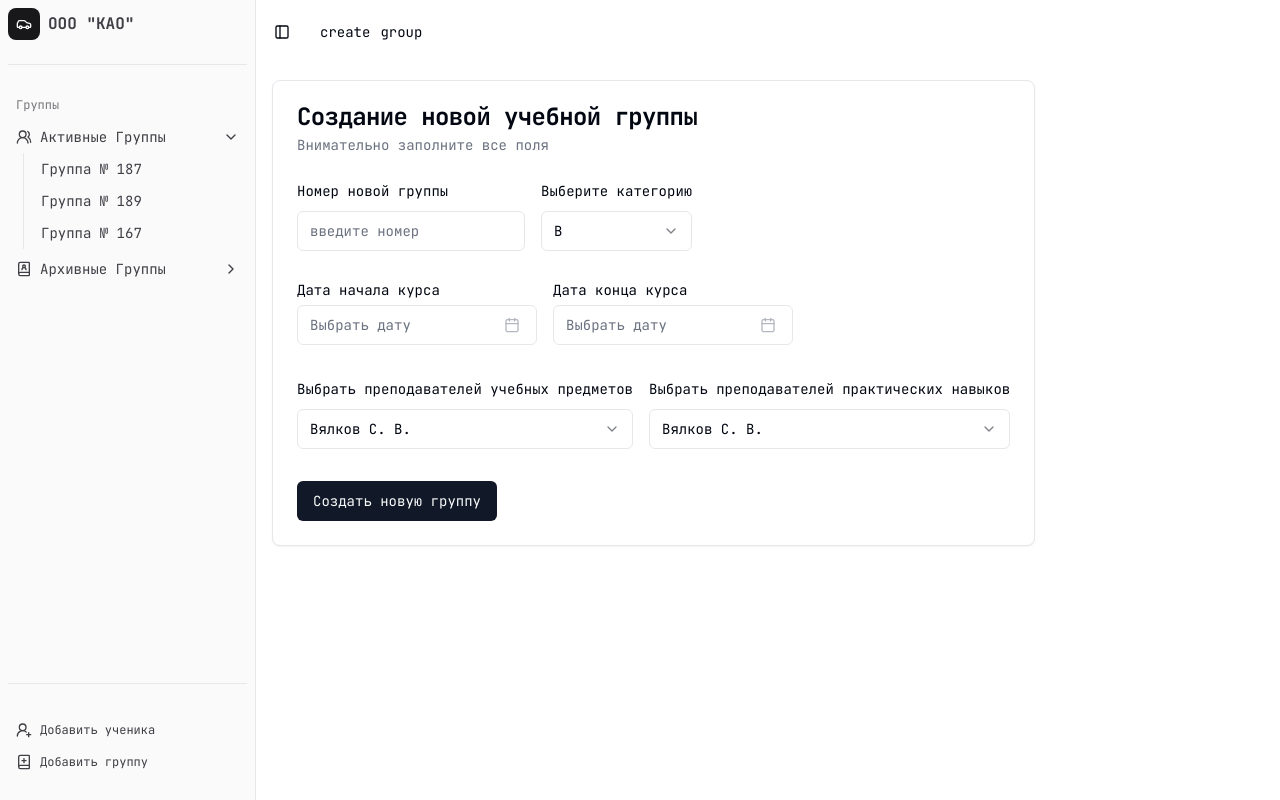
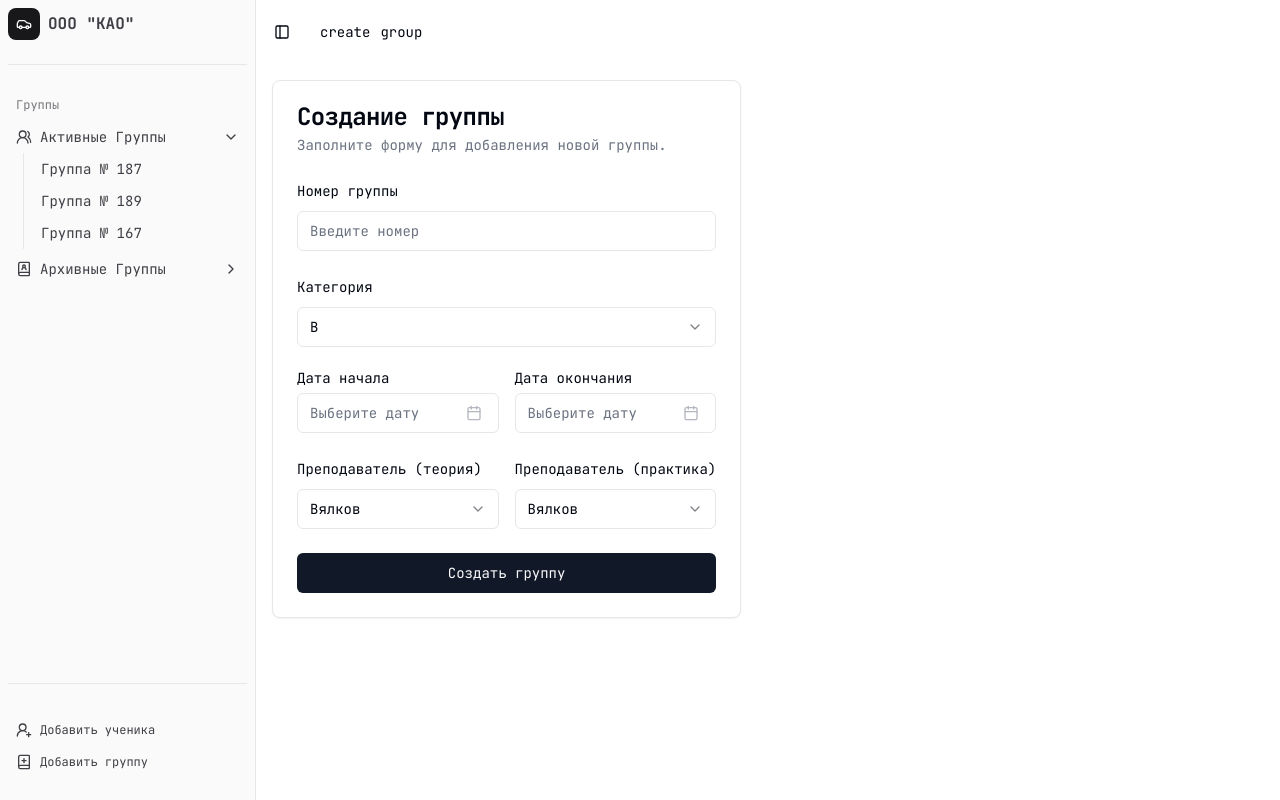
Before and after one commit to maximiloi/autoSchool-app, a Next.js app in the folder frontend/: page /create/group in a window 1280 px wide. Built offline with nearby package versions, Linux system fonts and the light colour scheme.

Commit message:
refactor: greate page

```diff
--- a/frontend/app/create/group/page.jsx
+++ b/frontend/app/create/group/page.jsx
@@ -1,19 +1,12 @@
-import {
-  Card,
-  CardContent,
-  CardDescription,
-  CardFooter,
-  CardHeader,
-  CardTitle,
-} from '@/components/ui/card';
+import { Card, CardContent, CardDescription, CardHeader, CardTitle } from '@/components/ui/card';
 import FormCreationTrainingGroup from '@/components/forms/creation-training-group';
 
 export default function CreationTrainingGroup() {
   return (
     <Card>
       <CardHeader>
-        <CardTitle>Создание новой учебной группы</CardTitle>
-        <CardDescription>Внимательно заполните все поля</CardDescription>
+        <CardTitle>Создание группы</CardTitle>
+        <CardDescription>Заполните форму для добавления новой группы.</CardDescription>
       </CardHeader>
       <CardContent>
         <FormCreationTrainingGroup />
--- a/frontend/components/forms/creation-training-group.jsx
+++ b/frontend/components/forms/creation-training-group.jsx
@@ -1,6 +1,6 @@
 'use client';
 
-import { CalendarIcon } from 'lucide-react';
+import { CalendarIcon, UsersIcon } from 'lucide-react';
 import { useForm } from 'react-hook-form';
 import { zodResolver } from '@hookform/resolvers/zod';
 import { z } from 'zod';
@@ -10,7 +10,6 @@ import { Calendar } from '@/components/ui/calendar';
 import {
   Form,
   FormControl,
-  FormDescription,
   FormField,
   FormItem,
   FormLabel,
@@ -30,28 +29,13 @@ import { ru } from 'date-fns/locale';
 import { useToast } from '@/hooks/use-toast';
 
 const formSchema = z.object({
-  groupNumber: z
-    .string()
-    .regex(/^\d+$/, {
-      message: 'Номер группы должен содержать только цифры.',
-    })
-    .min(1, {
-      message: 'Номер группы должен содержать хоть одну цифру.',
-    }),
-  category: z.enum(['A', 'B'], {
-    required_error: 'Выберите категорию.',
-  }),
-  startTrainingDates: z.date({
-    required_error: 'Обязательное поле для заполнения.',
-  }),
-  endTrainingDates: z.date({
-    required_error: 'Обязательное поле для заполнения.',
-  }),
-  theoryTeachers: z.enum(['Вялков'], {
-    required_error: 'Выберите категорию.',
-  }),
-  practiceTeachers: z.enum(['Вялков', 'Теплов', 'Холодов'], {
-    required_error: 'Выберите категорию.',
+  groupNumber: z.string().min(1, 'Введите номер группы').regex(/^\d+$/, 'Только цифры'),
+  category: z.enum(['A', 'B'], { required_error: 'Выберите категорию' }),
+  startTrainingDate: z.date({ required_error: 'Укажите дату начала' }),
+  endTrainingDate: z.date({ required_error: 'Укажите дату окончания' }),
+  theoryTeacher: z.enum(['Вялков'], { required_error: 'Выберите преподавателя' }),
+  practiceTeacher: z.enum(['Вялков', 'Теплов', 'Холодов'], {
+    required_error: 'Выберите преподавателя',
   }),
 });
 
@@ -62,37 +46,30 @@ export default function FormCreationTrainingGroup() {
     defaultValues: {
       groupNumber: '',
       category: 'B',
-      theoryTeachers: 'Вялков',
-      practiceTeachers: 'Вялков',
+      theoryTeacher: 'Вялков',
+      practiceTeacher: 'Вялков',
     },
   });
 
   function onSubmit(values) {
-    const { startTrainingDates, endTrainingDates } = values;
-
-    if (endTrainingDates && startTrainingDates && endTrainingDates < startTrainingDates) {
-      toast({
-        variant: 'destructive',
-        description: 'Дата конца курса не может быть раньше даты начала курса.',
-      });
+    if (values.endTrainingDate < values.startTrainingDate) {
+      toast({ variant: 'destructive', description: 'Дата окончания не может быть раньше начала.' });
       return;
     }
-
     console.log(values);
   }
 
   return (
     <Form {...form}>
-      <form onSubmit={form.handleSubmit(onSubmit)} className="space-y-8">
-        <div className="flex gap-4">
+      <form onSubmit={form.handleSubmit(onSubmit)} className="grid grid-cols-1 gap-6">
         <FormField
           control={form.control}
           name="groupNumber"
           render={({ field }) => (
             <FormItem>
-                <FormLabel>Номер новой группы</FormLabel>
+              <FormLabel>Номер группы</FormLabel>
               <FormControl>
-                  <Input placeholder="введите номер" {...field} />
+                <Input placeholder="Введите номер" {...field} />
               </FormControl>
               <FormMessage />
             </FormItem>
@@ -104,11 +81,11 @@ export default function FormCreationTrainingGroup() {
           name="category"
           render={({ field }) => (
             <FormItem>
-                <FormLabel>Выберите категорию</FormLabel>
+              <FormLabel>Категория</FormLabel>
               <Select onValueChange={field.onChange} defaultValue={field.value}>
                 <FormControl>
                   <SelectTrigger>
-                      <SelectValue placeholder="Select a verified email to display" />
+                    <SelectValue placeholder="Выберите категорию" />
                   </SelectTrigger>
                 </FormControl>
                 <SelectContent>
@@ -120,29 +97,29 @@ export default function FormCreationTrainingGroup() {
             </FormItem>
           )}
         />
-        </div>
-        <div className="flex gap-4">
+
+        <div className="grid grid-cols-2 gap-4">
+          {['startTrainingDate', 'endTrainingDate'].map((name, index) => (
             <FormField
+              key={name}
               control={form.control}
-            name="startTrainingDates"
+              name={name}
               render={({ field }) => (
                 <FormItem className="flex flex-col">
-                <FormLabel>Дата начала курса</FormLabel>
+                  <FormLabel>{index === 0 ? 'Дата начала' : 'Дата окончания'}</FormLabel>
                   <Popover>
                     <PopoverTrigger asChild>
                       <FormControl>
                         <Button
                           variant={'outline'}
                           className={cn(
-                          'w-[240px] pl-3 text-left font-normal',
+                            'w-full pl-3 text-left',
                             !field.value && 'text-muted-foreground',
                           )}
                         >
-                        {field.value ? (
-                          format(field.value, 'PPP', { locale: ru })
-                        ) : (
-                          <span>Выбрать дату</span>
-                        )}
+                          {field.value
+                            ? format(field.value, 'PPP', { locale: ru })
+                            : 'Выберите дату'}
                           <CalendarIcon className="ml-auto h-4 w-4 opacity-50" />
                         </Button>
                       </FormControl>
@@ -162,92 +139,48 @@ export default function FormCreationTrainingGroup() {
                 </FormItem>
               )}
             />
+          ))}
+        </div>
+
+        <div className="grid grid-cols-2 gap-4">
+          {['theoryTeacher', 'practiceTeacher'].map((name, index) => (
             <FormField
+              key={name}
               control={form.control}
-            name="endTrainingDates"
-            render={({ field }) => (
-              <FormItem className="flex flex-col">
-                <FormLabel>Дата конца курса</FormLabel>
-                <Popover>
-                  <PopoverTrigger asChild>
-                    <FormControl>
-                      <Button
-                        variant={'outline'}
-                        className={cn(
-                          'w-[240px] pl-3 text-left font-normal',
-                          !field.value && 'text-muted-foreground',
-                        )}
-                      >
-                        {field.value ? (
-                          format(field.value, 'PPP', { locale: ru })
-                        ) : (
-                          <span>Выбрать дату</span>
-                        )}
-                        <CalendarIcon className="ml-auto h-4 w-4 opacity-50" />
-                      </Button>
-                    </FormControl>
-                  </PopoverTrigger>
-                  <PopoverContent className="w-auto p-0" align="start">
-                    <Calendar
-                      locale={ru}
-                      mode="single"
-                      selected={field.value}
-                      onSelect={field.onChange}
-                      disabled={(date) => date < new Date()}
-                      initialFocus
-                    />
-                  </PopoverContent>
-                </Popover>
-                <FormMessage />
-              </FormItem>
-            )}
-          />
-        </div>
-        <div className="flex gap-4">
-          <FormField
-            control={form.control}
-            name="theoryTeachers"
+              name={name}
               render={({ field }) => (
                 <FormItem>
-                <FormLabel>Выбрать преподавателей учебных предметов</FormLabel>
+                  <FormLabel>
+                    {index === 0 ? 'Преподаватель (теория)' : 'Преподаватель (практика)'}
+                  </FormLabel>
                   <Select onValueChange={field.onChange} defaultValue={field.value}>
                     <FormControl>
                       <SelectTrigger>
-                      <SelectValue placeholder="Select a verified email to display" />
+                        <SelectValue placeholder="Выберите преподавателя" />
                       </SelectTrigger>
                     </FormControl>
                     <SelectContent>
-                    <SelectItem value="Вялков">Вялков С. В.</SelectItem>
+                      {name === 'theoryTeacher' ? (
+                        <SelectItem value="Вялков">Вялков</SelectItem>
+                      ) : (
+                        <>
+                          <SelectItem value="Вялков">Вялков</SelectItem>
+                          <SelectItem value="Теплов">Теплов</SelectItem>
+                          <SelectItem value="Холодов">Холодов</SelectItem>
+                        </>
+                      )}
                     </SelectContent>
                   </Select>
                   <FormMessage />
                 </FormItem>
               )}
             />
-          <FormField
-            control={form.control}
-            name="practiceTeachers"
-            render={({ field }) => (
-              <FormItem>
-                <FormLabel>Выбрать преподавателей практических навыков</FormLabel>
-                <Select onValueChange={field.onChange} defaultValue={field.value}>
-                  <FormControl>
-                    <SelectTrigger>
-                      <SelectValue placeholder="Select a verified email to display" />
-                    </SelectTrigger>
-                  </FormControl>
-                  <SelectContent>
-                    <SelectItem value="Вялков">Вялков С. В.</SelectItem>
-                    <SelectItem value="Теплов">Теплов С. В.</SelectItem>
-                    <SelectItem value="Холодов">Холодов С. В.</SelectItem>
-                  </SelectContent>
-                </Select>
-                <FormMessage />
-              </FormItem>
-            )}
-          />
+          ))}
         </div>
-        <Button type="submit">Создать новую группу</Button>
+
+        <Button type="submit" className="w-full">
+          Создать группу
+        </Button>
       </form>
     </Form>
   );
```
Lines whose indentation alone changed are shown as unchanged.
